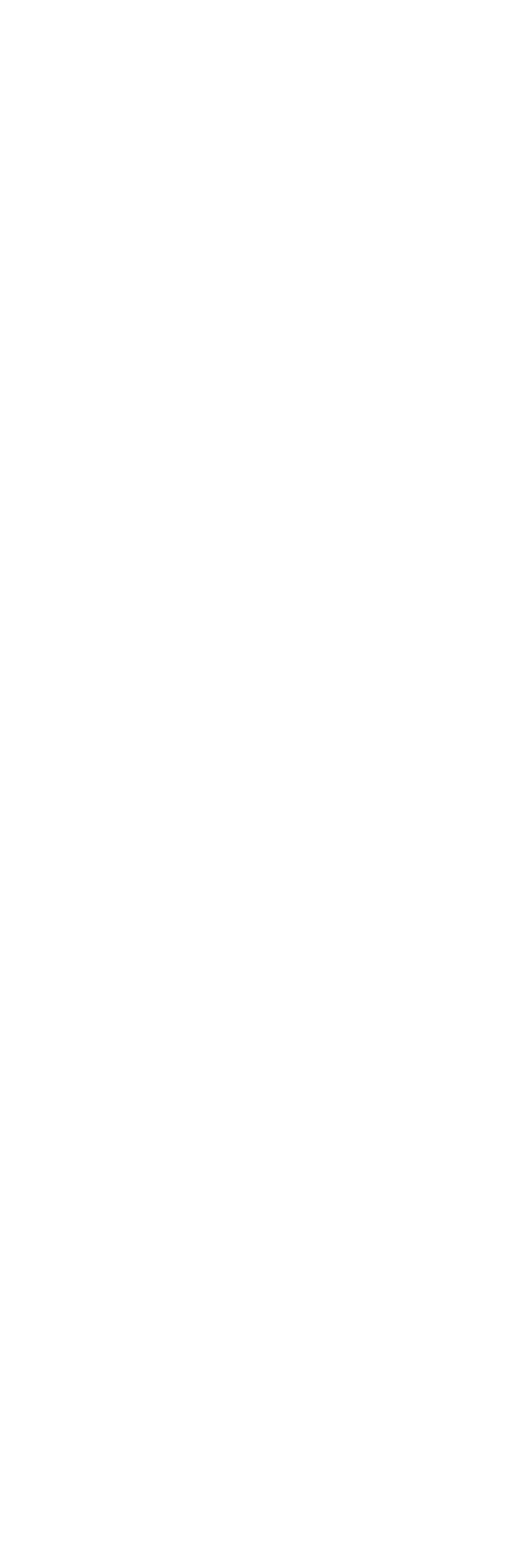
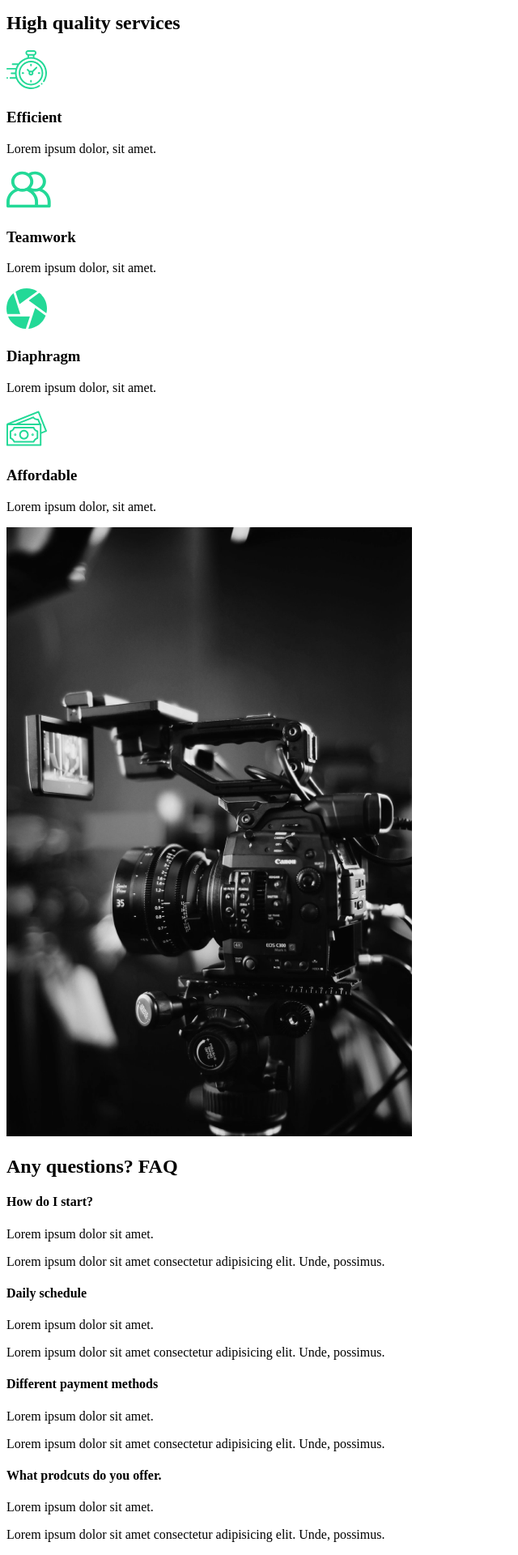
Before and after one commit to sospinal/Capture, a React (Create React App) app: page / in a window 1280 px wide. Shown: the part 979-2899 px from the top of the page at 81% size, without its empty margins (0-640 px from the left). Before the commit the page ends 982 px from the top, so only its background shows below. Built offline with nearby package versions, Linux system fonts and the light colour scheme.

Commit message:
2. 3. 4. AboutUs sections

```diff
--- /dev/null
+++ b/src/components/FaqSection.js
@@ -0,0 +1,53 @@
+import React from "react";
+
+const FaqSection = () => {
+  return (
+    <div className="faq">
+      <h2>
+        Any questions? <span>FAQ</span>
+      </h2>
+      <div className="question">
+        <h4>How do I start?</h4>
+        <div className="answer">
+          <p>Lorem ipsum dolor sit amet.</p>
+          <p>
+            Lorem ipsum dolor sit amet consectetur adipisicing elit. Unde,
+            possimus.
+          </p>
+        </div>
+      </div>
+      <div className="question">
+        <h4>Daily schedule</h4>
+        <div className="answer">
+          <p>Lorem ipsum dolor sit amet.</p>
+          <p>
+            Lorem ipsum dolor sit amet consectetur adipisicing elit. Unde,
+            possimus.
+          </p>
+        </div>
+      </div>
+      <div className="question">
+        <h4>Different payment methods</h4>
+        <div className="answer">
+          <p>Lorem ipsum dolor sit amet.</p>
+          <p>
+            Lorem ipsum dolor sit amet consectetur adipisicing elit. Unde,
+            possimus.
+          </p>
+        </div>
+      </div>
+      <div className="question">
+        <h4>What prodcuts do you offer.</h4>
+        <div className="answer">
+          <p>Lorem ipsum dolor sit amet.</p>
+          <p>
+            Lorem ipsum dolor sit amet consectetur adipisicing elit. Unde,
+            possimus.
+          </p>
+        </div>
+      </div>
+    </div>
+  );
+};
+
+export default FaqSection;
--- /dev/null
+++ b/src/components/ServiceSection.js
@@ -0,0 +1,53 @@
+import React from "react";
+import diaphragm from "../img/diaphragm.svg";
+import clock from "../img/clock.svg";
+import money from "../img/money.svg";
+import teamwork from "../img/teamwork.svg";
+import home2 from "../img/home2.png";
+
+const ServicesSection = () => {
+  return (
+    <div className="services">
+      <div className="description">
+        <h2>
+          High <span>quality</span> services
+        </h2>
+        <div className="cards">
+          <div className="card">
+            <div className="icon">
+              <img src={clock} alt="icon" />
+              <h3>Efficient</h3>
+            </div>
+            <p>Lorem ipsum dolor, sit amet.</p>
+          </div>
+          <div className="card">
+            <div className="icon">
+              <img src={teamwork} alt="icon" />
+              <h3>Teamwork</h3>
+            </div>
+            <p>Lorem ipsum dolor, sit amet.</p>
+          </div>
+          <div className="card">
+            <div className="icon">
+              <img src={diaphragm} alt="icon" />
+              <h3>Diaphragm</h3>
+            </div>
+            <p>Lorem ipsum dolor, sit amet.</p>
+          </div>
+          <div className="card">
+            <div className="icon">
+              <img src={money} alt="icon" />
+              <h3>Affordable</h3>
+            </div>
+            <p>Lorem ipsum dolor, sit amet.</p>
+          </div>
+        </div>
+      </div>
+      <div className="image">
+        <img src={home2} alt="Camera" />
+      </div>
+    </div>
+  );
+};
+
+export default ServicesSection;
--- a/src/pages/AboutUs.js
+++ b/src/pages/AboutUs.js
@@ -1,8 +1,16 @@
 import React from "react";
 import AboutSection from "../components/AboutSection";
+import ServicesSection from "../components/ServiceSection";
+import FaqSection from "../components/FaqSection";
 
 const AboutUs = () => {
-  return <AboutSection />;
+  return (
+    <React.Fragment>
+      <AboutSection />
+      <ServicesSection />
+      <FaqSection />
+    </React.Fragment>
+  );
 };
 
 export default AboutUs;
```
